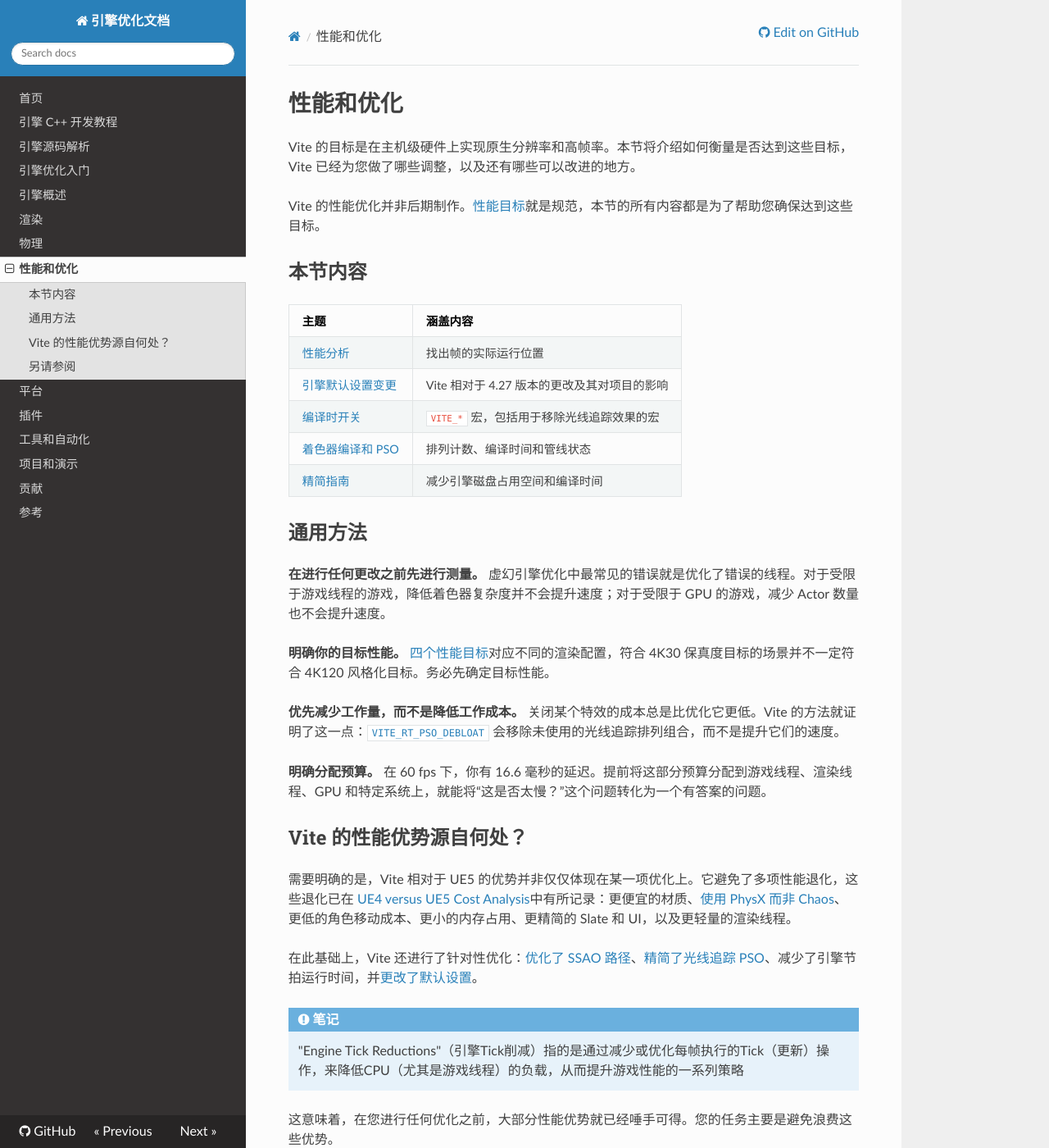
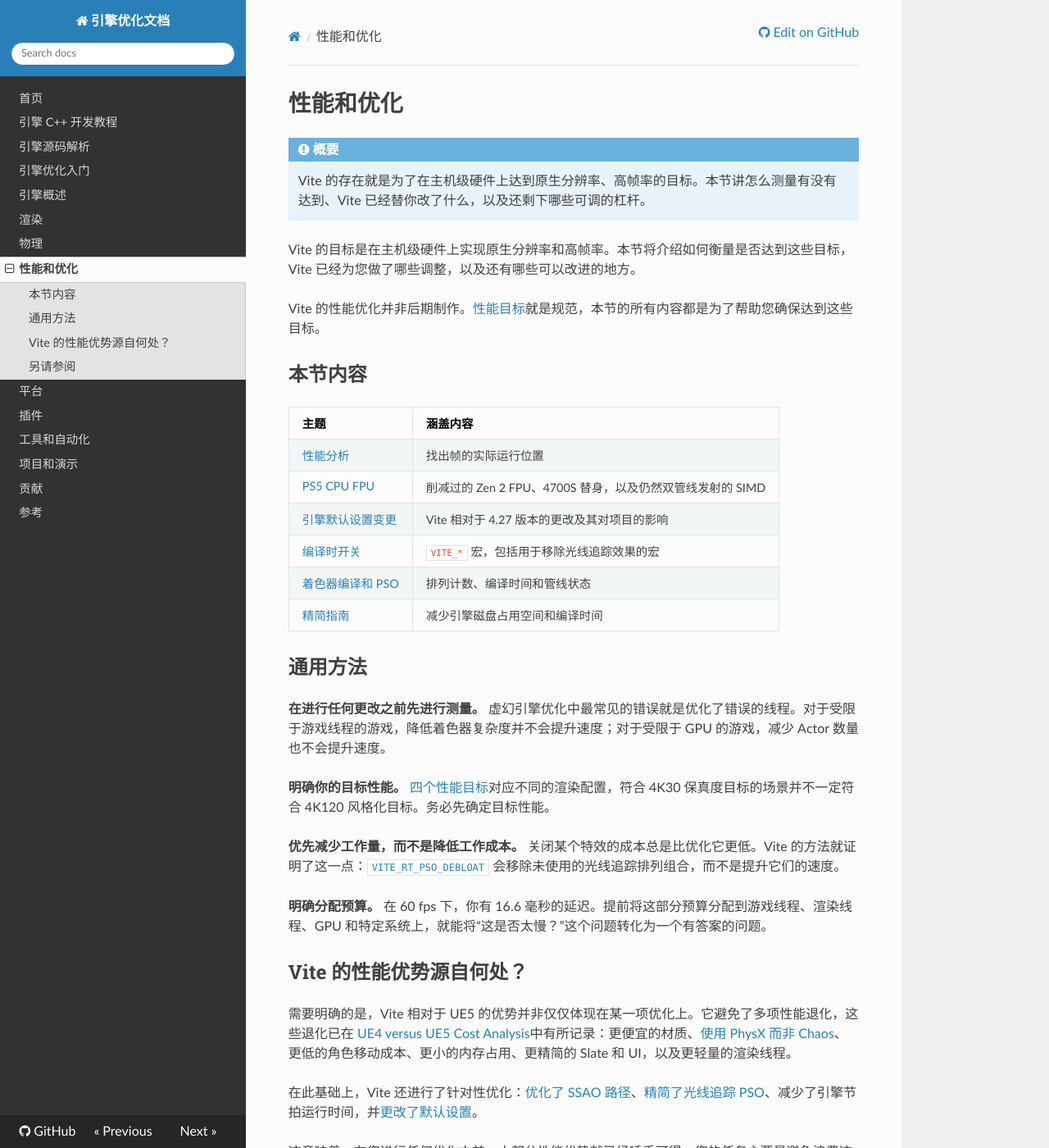
Before and after one commit to OpenHUTB/cpp, an MkDocs documentation site: the page built from docs/optimization/Performance/Performance.md, in a window 1280 px wide and 1400 px high. Shown: the whole window at 82% size. Built offline with MkDocs 1.6.1, drawn with Linux system fonts in a browser that asks for light colours; nearby versions of some CDN libraries; a script that is not in the unit is left out.

Commit message:
docs: 补回性能总览页的 PS5 CPU FPU 与编译器资源管理器
- 本节内容表漏了 PS5 CPU FPU 一行（削减过的 Zen 2 FPU、4700S 替身、双管线 SIMD）
- 另请参阅漏了编译资源管理器（Compiler Explorer）
- 原文没有「Engine Tick Reductions」那段自撰解释，且 !!! 笔记 不是合法 admonition 类型，整块删除
- 补「概要」note

```diff
--- a/docs/optimization/Performance/Performance.md
+++ b/docs/optimization/Performance/Performance.md
@@ -1,4 +1,7 @@
 # 性能和优化
+
+!!! note "概要"
+    Vite 的存在就是为了在主机级硬件上达到原生分辨率、高帧率的目标。本节讲怎么测量有没有达到、Vite 已经替你改了什么，以及还剩下哪些可调的杠杆。
 
 Vite 的目标是在主机级硬件上实现原生分辨率和高帧率。本节将介绍如何衡量是否达到这些目标，Vite 已经为您做了哪些调整，以及还有哪些可以改进的地方。
 
@@ -10,6 +13,7 @@ Vite 的性能优化并非后期制作。[性能目标](../EngineOverview/Perfor
 | 主题 | 涵盖内容 |
 |---|---|
 | [性能分析](Profiling.md) | 找出帧的实际运行位置 |
+| [PS5 CPU FPU](PS5-CPU-FPU.md) | 削减过的 Zen 2 FPU、4700S 替身，以及仍然双管线发射的 SIMD |
 | [引擎默认设置变更](Engine-Defaults.md) | Vite 相对于 4.27 版本的更改及其对项目的影响 |
 | [编译时开关](Compile-Time-Switches.md) | `VITE_*` 宏，包括用于移除光线追踪效果的宏 |
 | [着色器编译和 PSO](Shader-Compilation-And-PSO.md) | 排列计数、编译时间和管线状态 |
@@ -32,10 +36,6 @@ Vite 的性能优化并非后期制作。[性能目标](../EngineOverview/Perfor
 在此基础上，Vite 还进行了针对性优化：[优化了 SSAO 路径](../Rendering/Ambient-Occlusion.md)、[精简了光线追踪 PSO](Compile-Time-Switches.md)、减少了引擎节拍运行时间，并[更改了默认设置](Engine-Defaults.md)。
 
 
-!!! 笔记
-
-    "Engine Tick Reductions"（引擎Tick削减）指的是通过减少或优化每帧执行的Tick（更新）操作，来降低CPU（尤其是游戏线程）的负载，从而提升游戏性能的一系列策略
-
 这意味着，在您进行任何优化之前，大部分性能优势就已经唾手可得。您的任务主要是避免浪费这些优势。
 
 ## 另请参阅
@@ -44,3 +44,4 @@ Vite 的性能优化并非后期制作。[性能目标](../EngineOverview/Perfor
 - [UE4 与 UE5 成本分析](../EngineOverview/UE4-Versus-UE5-Cost-Analysis.md)
 - [渲染](../Rendering/Rendering.md)
 - [物理](../Physics/Physics.md)
+- [编译器资源管理器](Compiler-Explorer.md)
```
